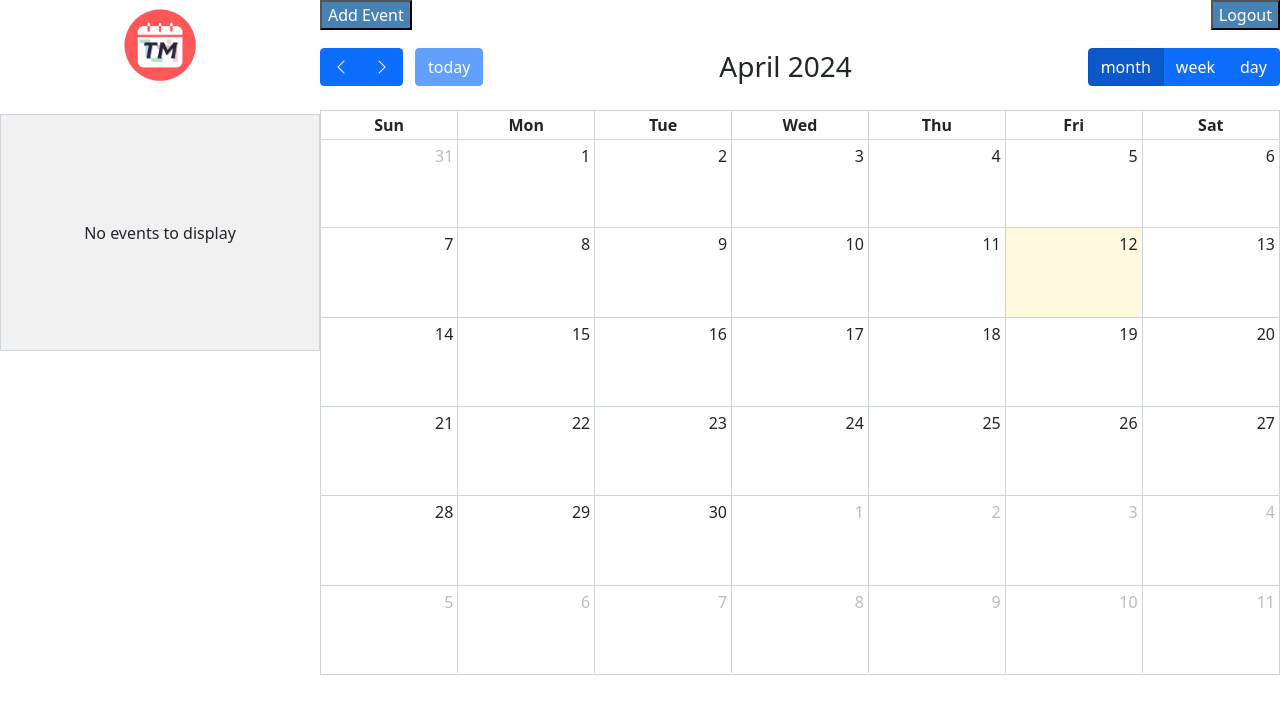
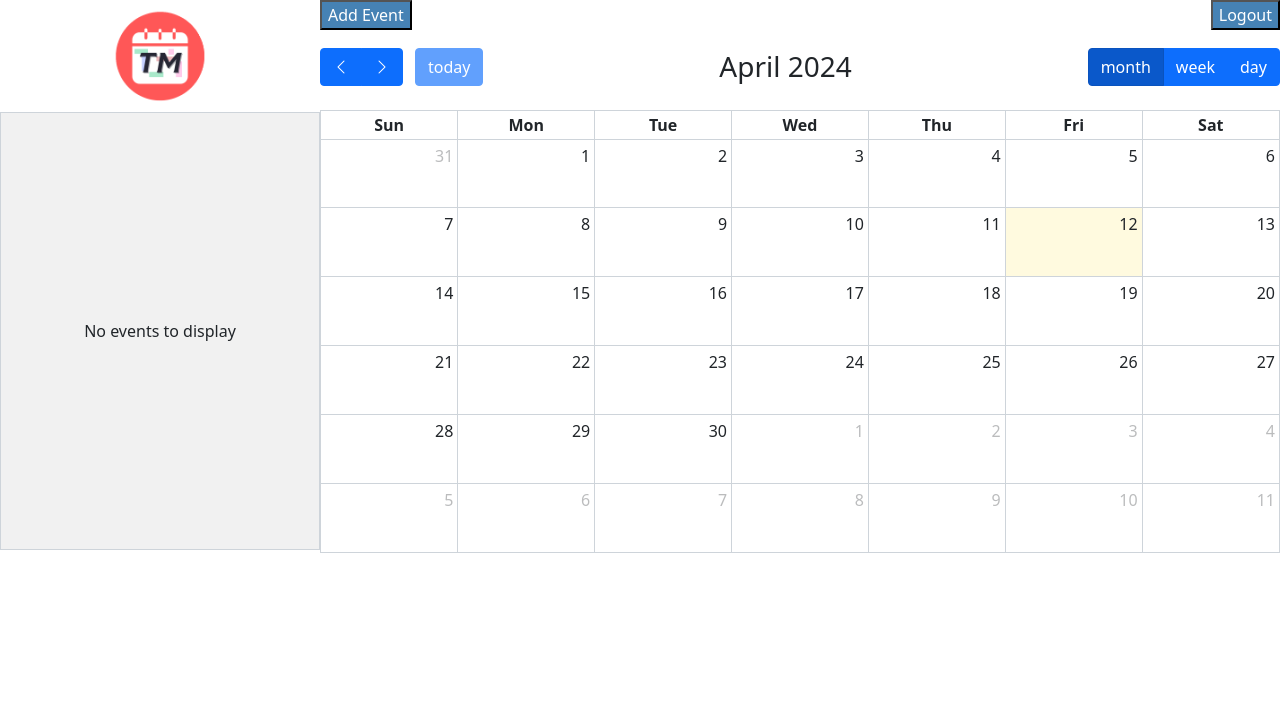
Before and after one commit to matt-wilky/Hello_flask, a Flask app: page /calendar in a window 1280 px wide. Shown: the top 714 px of the page. Run offline with Flask 3, Linux system fonts and the light colour scheme; the visitor is signed in with stand-in values (Sample User, id 1); lists and menus that the app fills with data are empty; some libraries are stand-ins or nearby versions.

Commit message:
Updated Code

```diff
--- a/app.py
+++ b/app.py
@@ -2,7 +2,7 @@ from flask import Flask, render_template, request, redirect, url_for, session
 from flask_sqlalchemy import SQLAlchemy
 from datetime import datetime, timedelta
 from werkzeug.security import generate_password_hash, check_password_hash
-from flask import jsonify
+
 
 app = Flask(__name__)
 app.secret_key = 'software_engineering'
@@ -36,6 +36,7 @@ class New_Event(db.Model):
     title = db.Column(db.String(100), nullable=False)
     start_time = db.Column(db.DateTime, nullable=False)
     end_time = db.Column(db.DateTime, nullable=False)
+    color = db.Column(db.String(7), nullable = False, default = '#000000')
     user_id = db.Column(db.Integer, db.ForeignKey('user.id'), nullable=False)  # Connect to other class
 
     def __repr__(self):
@@ -68,9 +69,10 @@ def add_event():
         title = request.form['title']
         start_time = datetime.strptime(request.form['start_time'], '%Y-%m-%dT%H:%M')
         end_time = datetime.strptime(request.form['end_time'], '%Y-%m-%dT%H:%M')
+        color = request.form['color']
 
         # Create new event associated with the current user
-        new_event = New_Event(title=title, start_time=start_time, end_time=end_time, user_id=session.get('user_id'))
+        new_event = New_Event(title=title, start_time=start_time, end_time=end_time, color=color, user_id=session.get('user_id'))
         db.session.add(new_event)
         db.session.commit()
 
@@ -129,6 +131,7 @@ def edit_event(event_id):
         event.title = request.form['title']
         event.start_time = datetime.strptime(request.form['start_time'], '%Y-%m-%dT%H:%M')
         event.end_time = datetime.strptime(request.form['end_time'], '%Y-%m-%dT%H:%M')
+        event.color = request.form['color']
         db.session.commit()
         return redirect(url_for('calendar'))
     else:
--- a/templates/calendar.html
+++ b/templates/calendar.html
@@ -7,13 +7,50 @@
     <link href="https://cdn.jsdelivr.net/npm/fullcalendar@5.9.0/main.min.css" rel="stylesheet">
     <link href='https://cdn.jsdelivr.net/npm/bootstrap@5.1.3/dist/css/bootstrap.min.css' rel='stylesheet'>
     <link href='https://cdn.jsdelivr.net/npm/bootstrap-icons@1.8.1/font/bootstrap-icons.css' rel='stylesheet'>
+    <script src="https://cdn.jsdelivr.net/npm/fullcalendar@5.9.0/main.min.js"></script>
     <link href='node_modules/@fullcalendar/core/main.css' rel='stylesheet' />
     <link href='node_modules/@fullcalendar/list/main.css' rel='stylesheet' />
     <style>
-        .buttons {
-            background: #4682B4;
-            color: white
+        <!--Try to get root to work-->
+        :root {
+            --fc-small-font-size: .85em;
+            --fc-page-bg-color: #fff;
+            --fc-neutral-bg-color: rgba(208, 208, 208, 0.3);
+            --fc-neutral-text-color: #808080;
+            --fc-border-color: #ddd;
+
+            --fc-button-text-color: #fff;
+            --fc-button-bg-color: #2C3E50;
+            --fc-button-border-color: #2C3E50;
+            --fc-button-hover-bg-color: #1e2b37;
+            --fc-button-hover-border-color: #1a252f;
+            --fc-button-active-bg-color: #1a252f;
+            --fc-button-active-border-color: #151e27;
+
+            --fc-event-bg-color: #3788d8;
+            --fc-event-border-color: #3788d8;
+            --fc-event-text-color: #fff;
+            --fc-event-selected-overlay-color: rgba(0, 0, 0, 0.25);
+
+            --fc-more-link-bg-color: #d0d0d0;
+            --fc-more-link-text-color: inherit;
+
+            --fc-event-resizer-thickness: 8px;
+            --fc-event-resizer-dot-total-width: 8px;
+            --fc-event-resizer-dot-border-width: 1px;
+
+            --fc-non-business-color: rgba(215, 215, 215, 0.3);
+            --fc-bg-event-color: rgb(143, 223, 130);
+            --fc-bg-event-opacity: 0.3;
+            --fc-highlight-color: rgba(188, 232, 241, 0.3);
+            --fc-today-bg-color: rgba(255, 220, 40, 0.15);
+            --fc-now-indicator-color: red;
         }
+            .buttons {
+                background: #4682B4;
+                color: white
+            }
+
     </style>
     <title>Calendar</title>
     <link rel="shortcut icon" type="image/jpg" href="{{ url_for('static', filename='Time_Management_logo.png') }}"/>
@@ -55,6 +92,7 @@
                         title: '{{ event.title }}',
                         start: '{{ event.start_time.isoformat() }}',
                         end: '{{ event.end_time.isoformat() }}',
+                        color: '{{ event.color }}',
                         url: '/edit_event/{{ event.id }}', // URL for editing event
                         extendedProps: { id: '{{ event.id }}' } // Event ID
                     },
@@ -64,17 +102,20 @@
                     if (info.event.url) {
                         window.location.href = info.event.url;
                     }
-                }
+                },
+                navLinks: true,
+                navLinkDayClick: true
             });
             calendar.render();
-            calendar.setOption('aspectRatio', 1.7);
+            calendar.setOption('aspectRatio', 2.165);
         });
     </script>
 </div>
+
 <!-- Sidebar events view -->
 <div style="width:25%;float:left">
     <div>
-        <center><img src="{{ url_for('static', filename='Time_Management_logo.png') }}" alt="Your Logo" class="logo", width = "90", length = "90"></center>
+        <center><img src="{{ url_for('static', filename='Time_Management_logo.png') }}" alt="Your Logo" class="logo", width = "112", length = "112"></center>
     </div>
     <div id="calendar2"></div>
     <script src="https://cdn.jsdelivr.net/npm/fullcalendar@5.9.0/main.min.js"></script>
@@ -87,22 +128,23 @@
                 timeZone: 'UTC',
                 themeSystem:'bootstrap5',
                 initialView: 'listMonth',
-                headerToolbar: {
-                    left: '',
-                    center: '',
-                    right: ''
-                },
+                headerToolbar: false,
                 events: [
                     {% for event in events %}
                     {
                         title: '{{ event.title }}',
                         start: '{{ event.start_time.isoformat() }}',
-                        end: '{{ event.end_time.isoformat() }}'
+                        end: '{{ event.end_time.isoformat() }}',
+                        url: '/edit_event/{{ event.id }}', // URL for editing event
+                        color: '{{ event.color }}',
+                        extendedProps: { id: '{{ event.id }}' }, // Event ID
+                        description: 'This is where event description goes'
                     },
                     {% endfor %}
                 ]
             });
             calendar2.render();
+            calendar2.setOption('aspectRatio', 0.73);
         });
     </script>
 </div>
```
Also changed, not shown: templates/add_event.html (+20 -6 lines), templates/edit_event.html (+24 -11 lines), templates/register.html (+5 -2 lines), templates/splash.html (+4 -5 lines).
